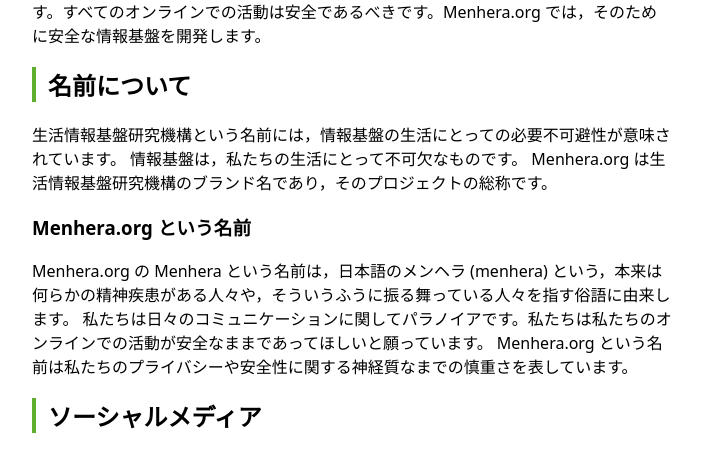
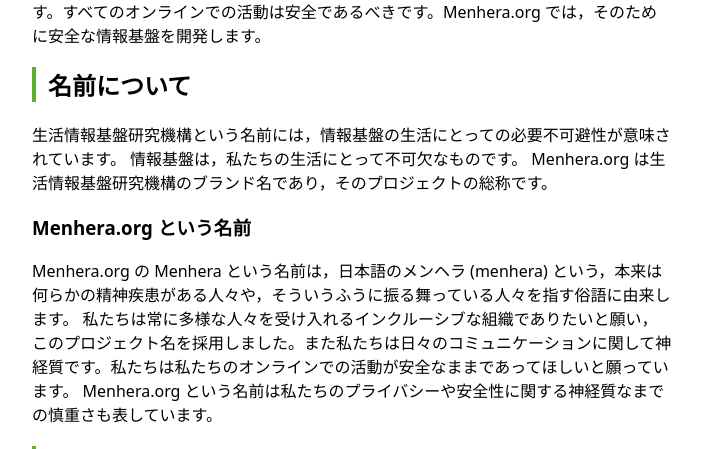
Before and after one commit to menhera-org/menhera.jp, a Jekyll site: the page built from index.html, in a window 1280 px wide and 900 px high, scrolled down 1707 px, cut to the strip 0-449 px from the top of the window. Shown: the whole strip, without its empty margins (288-990 px from the left). Built offline with Jekyll 4.4.1, drawn with Linux system fonts in a browser that asks for light colours.

Commit message:
update naming reasons

```diff
--- a/index.html
+++ b/index.html
@@ -37,9 +37,7 @@
 </p>
 <h3>Menhera.org という名前</h3>
 <p>
-Menhera.org の Menhera という名前は，日本語のメンヘラ (menhera) という，本来は何らかの精神疾患がある人々や，そういうふうに振る舞っている人々を指す俗語に由来します。
-私たちは日々のコミュニケーションに関してパラノイアです。私たちは私たちのオンラインでの活動が安全なままであってほしいと願っています。
-Menhera.org という名前は私たちのプライバシーや安全性に関する神経質なまでの慎重さを表しています。
+Menhera.org の Menhera という名前は，日本語のメンヘラ (menhera) という，本来は何らかの精神疾患がある人々や，そういうふうに振る舞っている人々を指す俗語に由来します。 私たちは常に多様な人々を受け入れるインクルーシブな組織でありたいと願い，このプロジェクト名を採用しました。また私たちは日々のコミュニケーションに関して神経質です。私たちは私たちのオンラインでの活動が安全なままであってほしいと願っています。 Menhera.org という名前は私たちのプライバシーや安全性に関する神経質なまでの慎重さも表しています。
 </p>
 </section>
 <section>
```
